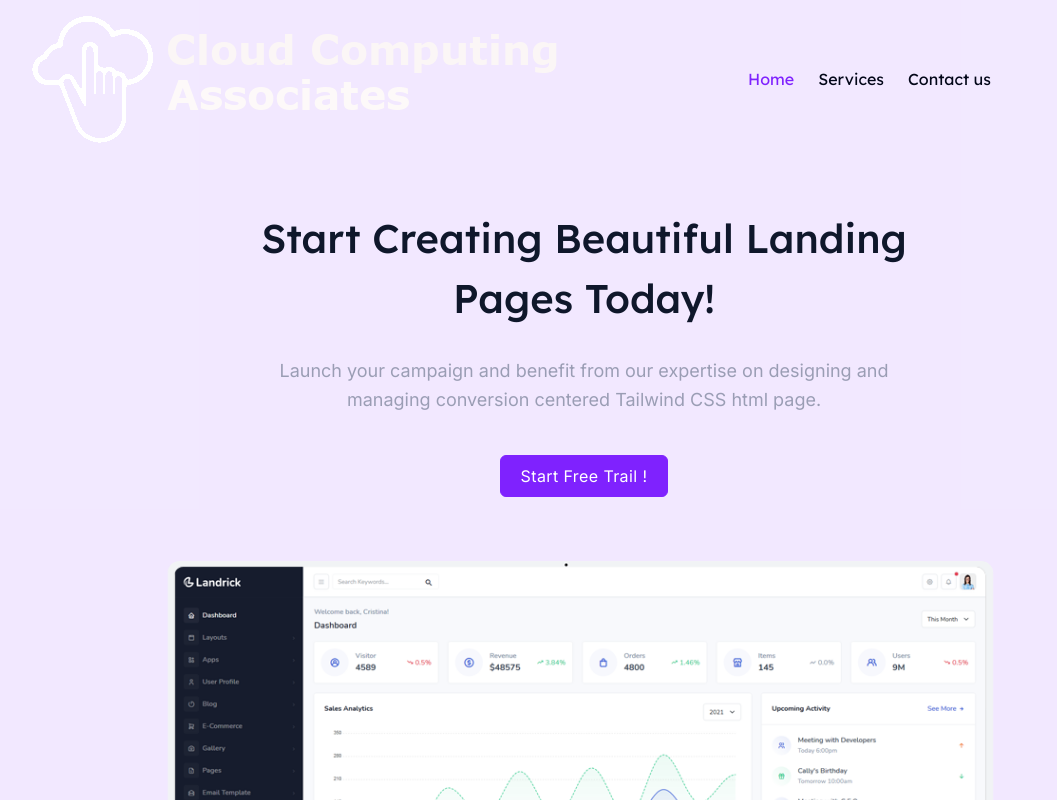
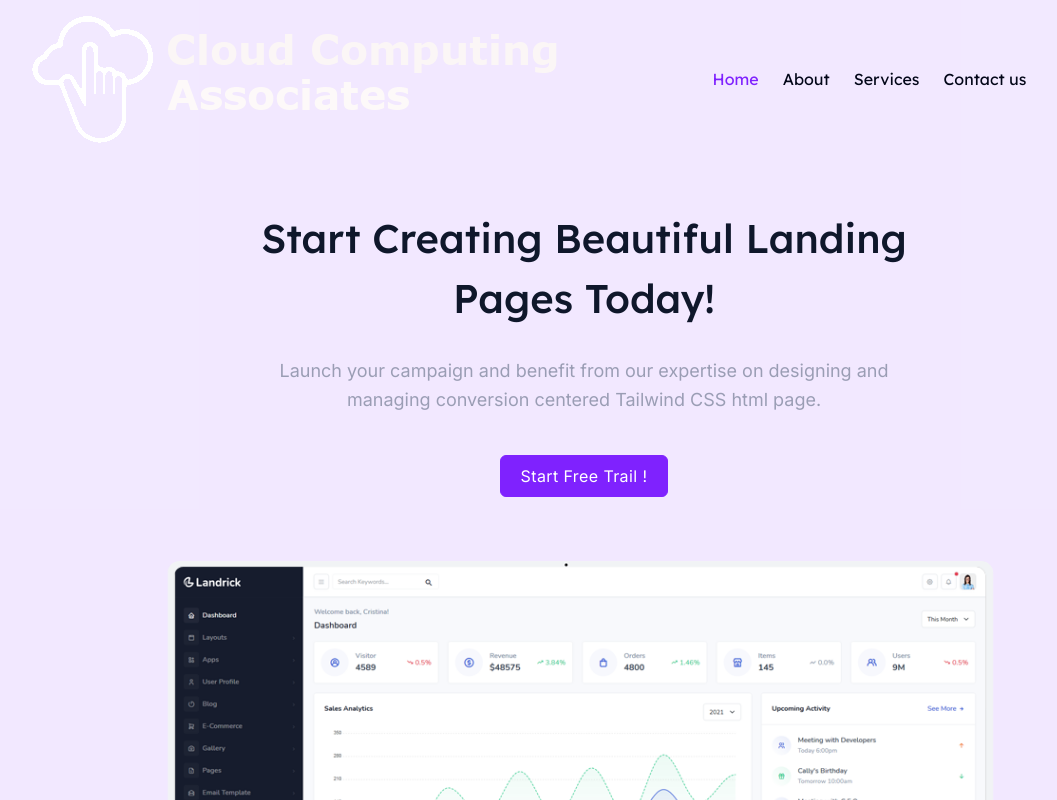
Before and after one commit to mtmazurik/CCAWEbsite, an Angular app: page /index-three in a window 1280 px wide. Shown: the top 800 px of the page, without its empty margins (56-1113 px from the left). Built offline with nearby package versions, Linux system fonts and the light colour scheme.

Commit message:
trying to hardwire "About" topnav menu item

```diff
--- a/src/app/components/navbar/navbar-dark/navbar-dark.component.html
+++ b/src/app/components/navbar/navbar-dark/navbar-dark.component.html
@@ -23,6 +23,9 @@
                     <a class="nav-link" [routerLink]="[]" (click)="scrollToSection('home')">Home</a>
                 </li>
                 <li class="nav-item" [ngClass]="currentSection === 'features' ? 'active' : ''">
+                    <a class="nav-link" [routerLink]="[]" (click)="scrollToSection('aboutus')">About</a>
+                </li>
+                <li class="nav-item" [ngClass]="currentSection === 'features' ? 'active' : ''">
                     <a class="nav-link" [routerLink]="[]" (click)="scrollToSection('features')">Services</a>
                 </li>
                 <!--<li class="nav-item" [ngClass]="currentSection === 'pricing' ? 'active' : ''">
```
